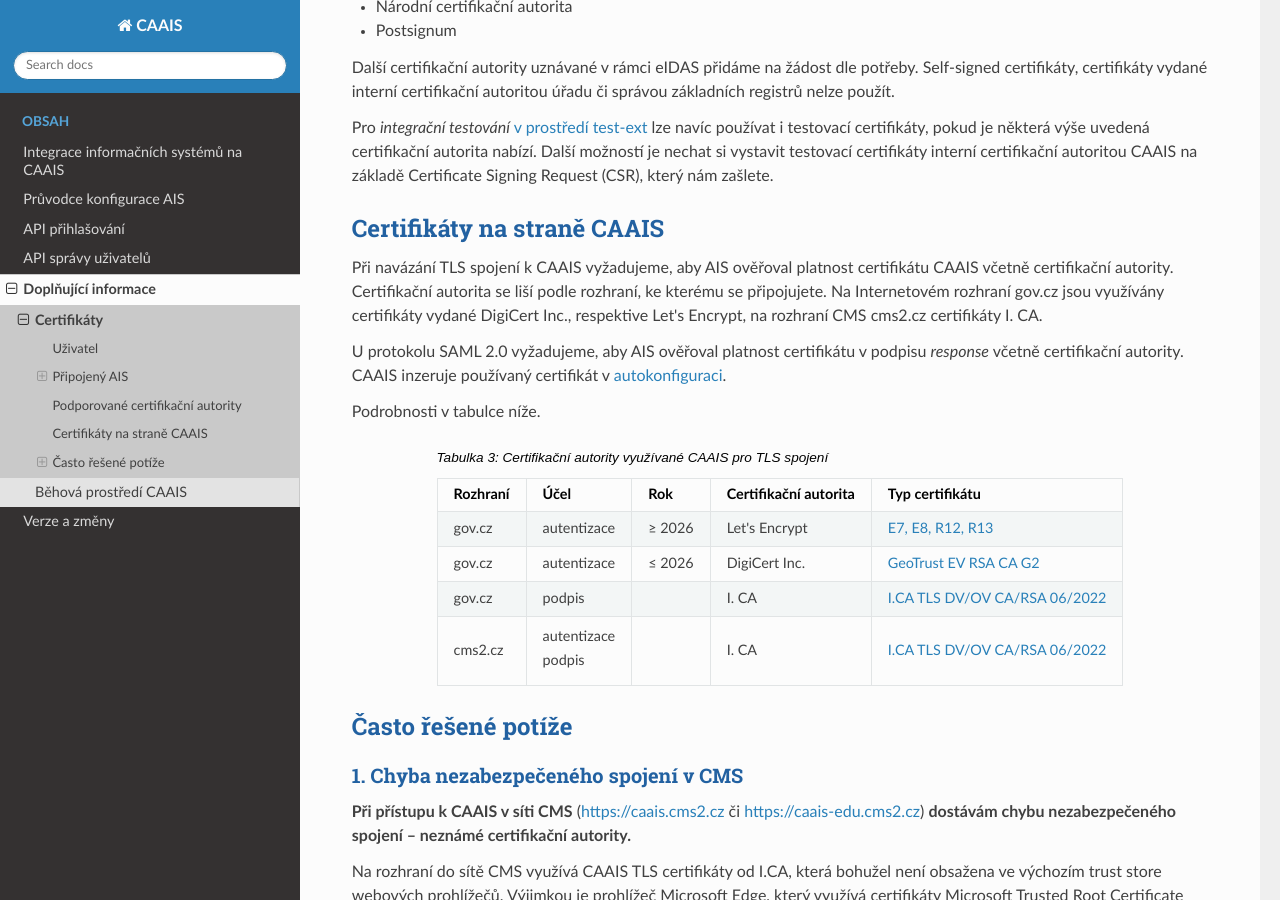
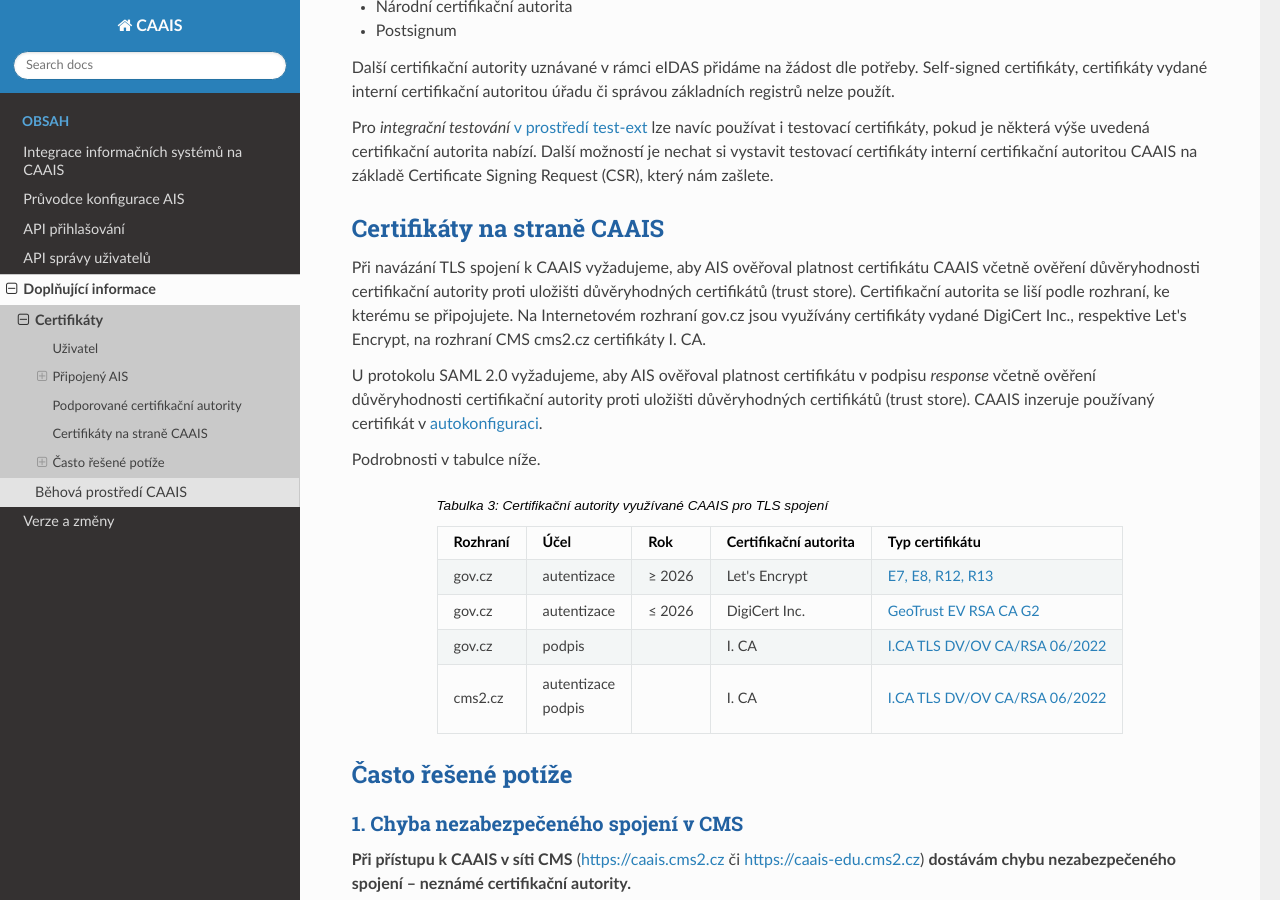
Before and after one commit to rc83/caais-docs-integrace, a Sphinx documentation site: the page built from source/supporting-info/certifikaty.rst, in a window 1280 px wide and 900 px high, scrolled down 1926 px. Built offline with Sphinx 7.4.7 and the Read the Docs theme 3.1.0, drawn with Linux system fonts in a browser that asks for light colours.

Commit message:
Upřesni formulaci u certifikátů CAAIS – trust store

```diff
--- a/source/supporting-info/certifikaty.rst
+++ b/source/supporting-info/certifikaty.rst
@@ -114,9 +114,9 @@ Pro *integrační testování* :ref:`v prostředí test-ext <si:env:int>` lze n
 Certifikáty na straně CAAIS
 ===========================
 
-Při navázání TLS spojení k CAAIS vyžadujeme, aby AIS ověřoval platnost certifikátu CAAIS včetně certifikační autority. Certifikační autorita se liší podle rozhraní, ke kterému se připojujete. Na Internetovém rozhraní gov.cz jsou využívány certifikáty vydané DigiCert Inc., respektive Let's Encrypt, na rozhraní CMS cms2.cz certifikáty I. CA.
+Při navázání TLS spojení k CAAIS vyžadujeme, aby AIS ověřoval platnost certifikátu CAAIS včetně ověření důvěryhodnosti certifikační autority proti uložišti důvěryhodných certifikátů (trust store). Certifikační autorita se liší podle rozhraní, ke kterému se připojujete. Na Internetovém rozhraní gov.cz jsou využívány certifikáty vydané DigiCert Inc., respektive Let's Encrypt, na rozhraní CMS cms2.cz certifikáty I. CA.
 
-U protokolu SAML 2.0 vyžadujeme, aby AIS ověřoval platnost certifikátu v podpisu *response* včetně certifikační autority. CAAIS inzeruje používaný certifikát v :ref:`autokonfiguraci <api_saml:autokonfigurace>`.
+U protokolu SAML 2.0 vyžadujeme, aby AIS ověřoval platnost certifikátu v podpisu *response* včetně ověření důvěryhodnosti certifikační autority proti uložišti důvěryhodných certifikátů (trust store). CAAIS inzeruje používaný certifikát v :ref:`autokonfiguraci <api_saml:autokonfigurace>`.
 
 Podrobnosti v tabulce níže.
 
```
